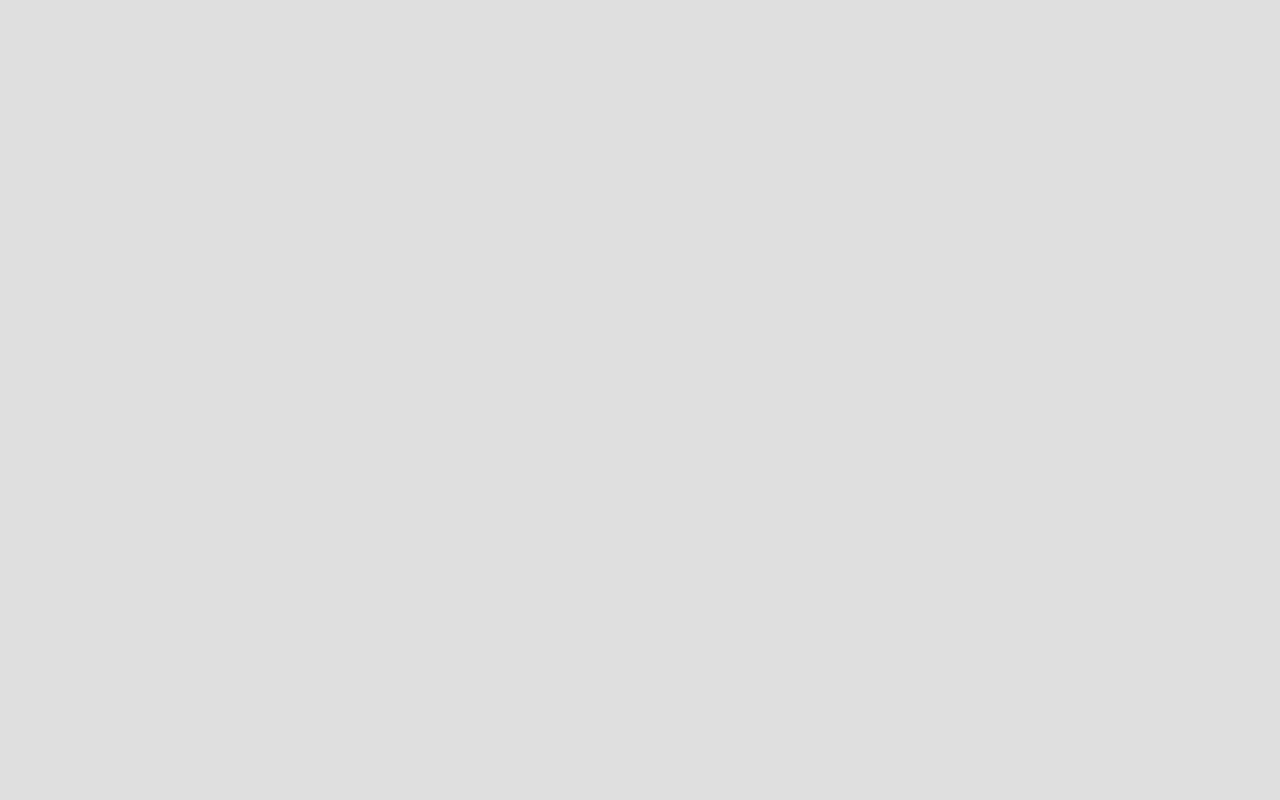
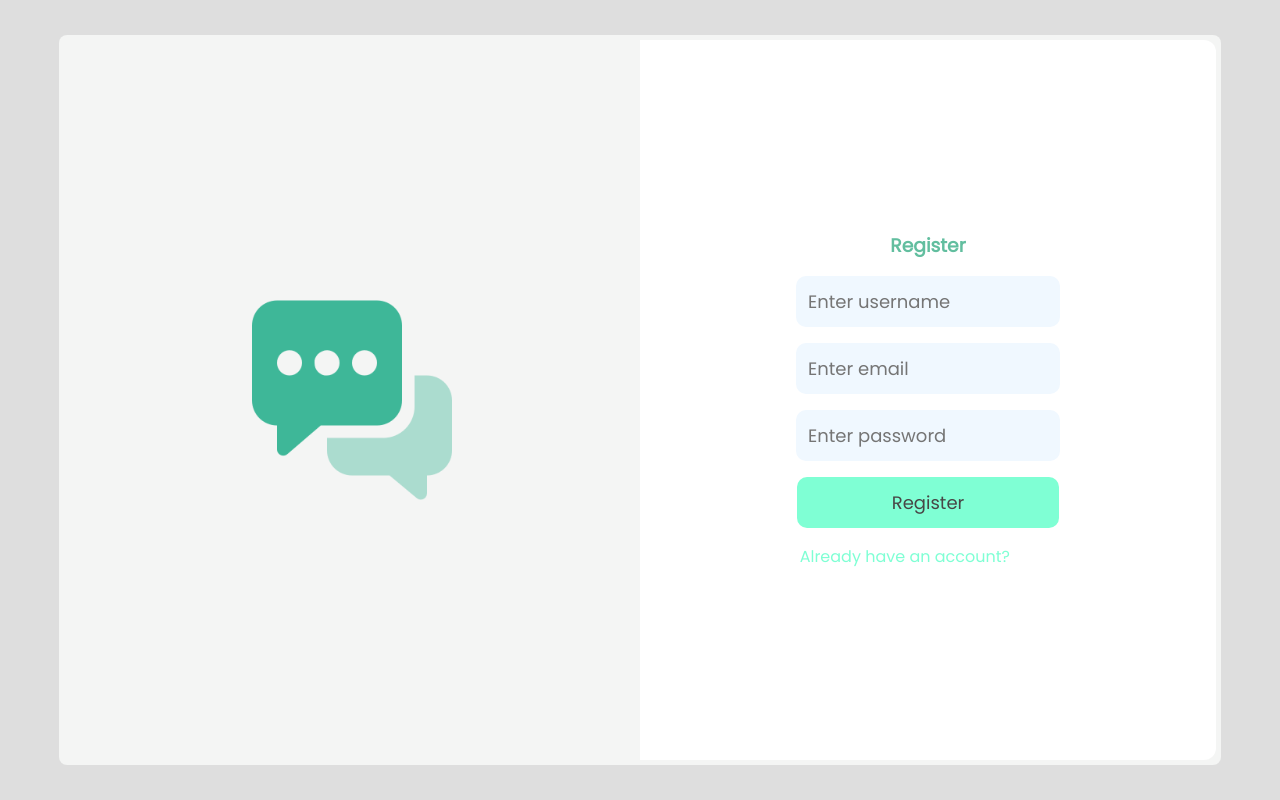
Before and after one commit to ratishjain12/chatty, a React (Vite) app in the folder frontend/: page /register in a window 1280 px wide. Before the commit this address had no page. Built offline with nearby package versions, Linux system fonts and the light colour scheme.

Commit message:
added user authentication end points

```diff
--- a/frontend/src/App.tsx
+++ b/frontend/src/App.tsx
@@ -9,6 +9,7 @@ import CreateGroups from "./components/CreateGroups";
 import Users from "./components/Users";
 import { useSelector } from "react-redux";
 import { RootState } from "./redux/store";
+import Register from "./components/auth/Register";
 function App() {
   const theme = useSelector((state: RootState) => state.themeReducer.value);
   return (
@@ -16,6 +17,7 @@ function App() {
       <div className={"App" + (theme ? "-dark" : "")}>
         <Routes>
           <Route path="/" element={<Login />} />
+          <Route path="/register" element={<Register />} />
           <Route path="/app" element={<MainContainer />}>
             <Route index element={<Welcome />} />
             <Route path="chat" element={<ChatArea />} />
--- a/frontend/src/components/auth/Login.tsx
+++ b/frontend/src/components/auth/Login.tsx
@@ -1,8 +1,10 @@
 import { useSelector } from "react-redux";
 import "./styles.css";
 import { RootState } from "../../redux/store";
+import { useNavigate } from "react-router-dom";
 const Login = () => {
   const theme = useSelector((state: RootState) => state.themeReducer.value);
+  const navigate = useNavigate();
   return (
     <div className="login-container">
       <div className="image-container">
@@ -13,6 +15,15 @@ const Login = () => {
         <input placeholder="Enter username" />
         <input placeholder="Enter password" type="password" />
         <button className="login-btn">Login</button>
+        <p
+          style={{ cursor: "pointer", color: "#7FFFD4" }}
+          onClick={() => navigate("/register")}
+        >
+          Don't have an account?{" "}
+          <span style={{ color: "white", textDecoration: "underline" }}>
+            Register
+          </span>
+        </p>
       </div>
     </div>
   );
--- a/frontend/src/components/auth/Register.tsx
+++ b/frontend/src/components/auth/Register.tsx
@@ -1,8 +1,10 @@
 import { useSelector } from "react-redux";
 import "./styles.css";
 import { RootState } from "../../redux/store";
+import { useNavigate } from "react-router-dom";
 const Register = () => {
   const theme = useSelector((state: RootState) => state.themeReducer.value);
+  const navigate = useNavigate();
   return (
     <div className="login-container">
       <div className="image-container">
@@ -10,9 +12,21 @@ const Register = () => {
       </div>
       <div className={"login-box " + (theme ? "dark" : "")}>
         <h3>Register</h3>
-        <input placeholder="Enter username" />
-        <input placeholder="Enter password" type="password" />
-        <button className="login-btn">Register</button>
+        <input placeholder="Enter username" required />
+        <input placeholder="Enter email" type="email" required />
+        <input placeholder="Enter password" type="password" required />
+        <button className="login-btn" type="submit">
+          Register
+        </button>
+        <p
+          style={{ cursor: "pointer", color: "#7FFFD4" }}
+          onClick={() => navigate("/")}
+        >
+          Already have an account?{" "}
+          <span style={{ color: "white", textDecoration: "underline" }}>
+            Login
+          </span>
+        </p>
       </div>
     </div>
   );
--- a/frontend/src/components/auth/styles.css
+++ b/frontend/src/components/auth/styles.css
@@ -36,6 +36,7 @@
   background-color: aliceblue;
   width: 240px;
   font-size: 18px;
+  border-radius: 10px;
 }
 
 .login-box h3 {
```
